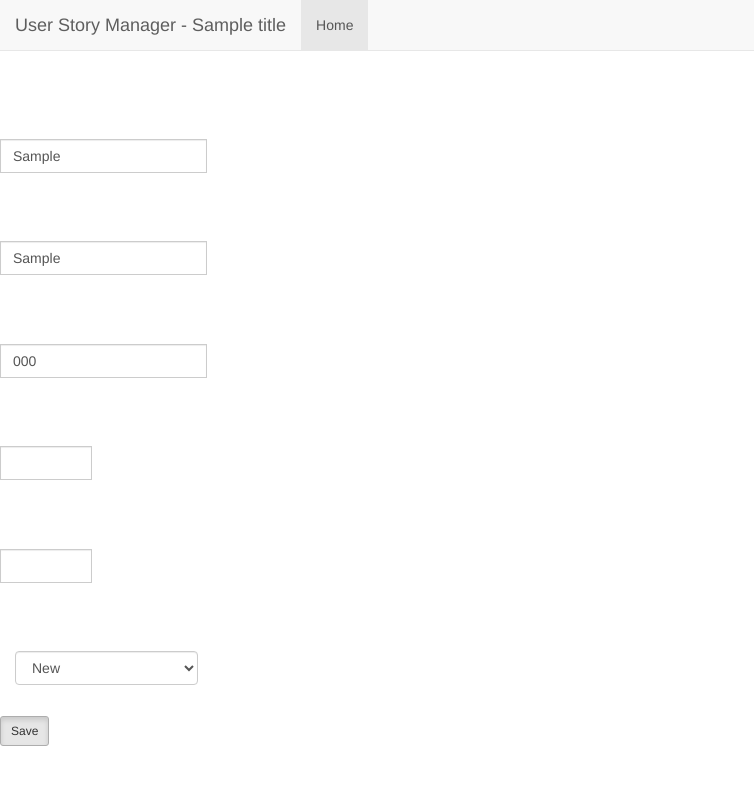
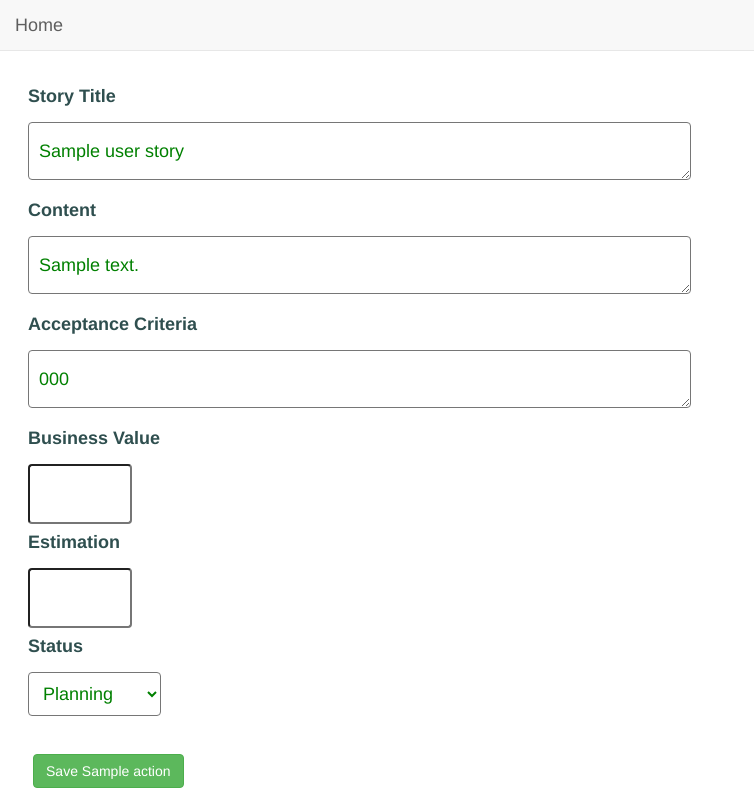
Before and after one commit to DorciM/user-story-manager-Dorcim, a Flask app: template templates/form.html in a window 1280 px wide. Shown: the whole page, without its empty margins (0-754 px from the left). Run offline with Flask 2, Linux system fonts and the light colour scheme; the template is opened without the code that fills it: most values are stand-ins (such as "Sample title", 1, 10 or a date in 2020); parts of the project's set-up code (start-up, migrations or seed data) failed here and were passed over; some libraries are stand-ins or nearby versions.

Commit message:
minor fix for update func

```diff
--- a/templates/form.html
+++ b/templates/form.html
@@ -1,86 +1,78 @@
 <!DOCTYPE html>
-<html lang="en">
+
 <head>
     <meta charset="utf-8">
-    <title>SPRINT REPORTER APP</title>
     <!-- Latest compiled and minified CSS -->
-    <link rel="stylesheet" href="https://bootswatch.com/darkly/bootstrap.min.css">
+    <link rel="stylesheet" href="https://bootswatch.com/sandstone/bootstrap.min.css">
 
     <!-- jQuery library -->
     <script src="https://ajax.googleapis.com/ajax/libs/jquery/1.12.4/jquery.min.js"></script>
 
     <!-- Latest compiled JavaScript -->
     <script src="http://maxcdn.bootstrapcdn.com/bootstrap/3.3.7/js/bootstrap.min.js"></script>
-    <link rel="stylesheet" type="text/css" href="/static/form_style.css">
-
+    <link rel="stylesheet" href="{{ url_for('static', filename='mystyle.css') }}">
 </head>
 
-<body style="padding-top: 70px">
-<div class="container">
-    <nav class="navbar navbar-default navbar-fixed-top">
-        <div class="container-fluid">
-            <div class="navbar-header">
-                <a class="navbar-brand" href="/">User Story Manager - {{ title }}</a>
-            </div>
-            <ul class="nav navbar-nav">
-                <li class="active"><a href="/list">Home</a></li>
-            </ul>
+<body style="padding-top: 50px">
+<nav class="navbar navbar-default navbar-fixed-top">
+    <div class="container-fluid">
+        <!-- Brand and toggle get grouped for better mobile display -->
+        <div class="navbar-header">
+            <a class="navbar-brand" href="/list">Home</a>
         </div>
-    </nav>
-</div>
 
-
-    <form action="/list" method="post">
-
-    <h3>Story title</h3>
-    <div class="input-group">
-        <input type="text" class="form-control" name="story_title" placeholder="Story Title"
-               aria-describedby="basic-addon1" required value={{user_story.story_title}}>
+    </div>
+</nav>
+<form action="/story/{{ user_story.id }}" method="post">
+    <div>
+        <label for="story_title">Story Title</label></br>
+        <textarea required name="story_title" rows="1" cols="60" id="story_title"
+                  placeholder="New Story">{{ user_story.story_title }}</textarea>
     </div>
 
-    <h3>Content</h3>
-    <div class="input-group">
-        <input type="text" class="form-control" name="content" placeholder="User story content"
-               aria-describedby="basic-addon1" required value={{user_story.content}}>
+    <div>
+        <label for="content">Content</label></br>
+        <textarea required name="content" rows="1" cols="60" id="content"
+                  placeholder="User Story">{{ user_story.content }}</textarea>
     </div>
 
-    <h3>Acceptance criteria</h3>
-    <div class="input-group">
-        <input type="text" class="form-control" name="acceptance_criteria" placeholder="Acceptance criteria"
-               aria-describedby="basic-addon1" required value={{user_story.acceptance_criteria}}>
+    <div>
+        <label for="acceptance_criteria">Acceptance Criteria</label></br>
+        <textarea required name="acceptance_criteria" rows="1" cols="60" id="acceptance_criteria"
+                  placeholder="Acceptance Criteria">{{ user_story.acceptance_criteria }}</textarea>
     </div>
 
-    <h3>Business value</h3>
-    <div class="input-group">
-        <input type="number" class="form-control" name="business_value" value={{user_story.business_value}}
-        min="100" max="1500" step="10"/>
+    <div>
+        <label for="business_value">Business Value</label><br>
+        <input required name="business_value" id="business_value" type="number"
+               value="{{ user_story.business_value  or 100 }}" min="100" max="1500" step="100">
     </div>
 
-    <h3>Estimation</h3>
-    <div class="input-group">
-        <input type="number" class="form-control" name="estimation" value={{user_story.estimation}}
-        min="0.5" max="40" step="0.5"/>
+    <div>
+        <label for="estimation">Estimation</label><br>
+        <input required name="estimation" id="estimation" type="number" value="{{ user_story.estimation  or 0.5 }}"
+               min="0.5" max="40" step="0.5">
     </div>
 
-    <h3>Status</h3>
-    <div class="form-group">
-        <div class="col-sm-2">
-        <select class="form-control" id="status" name="{{user_story.status}}">
-            <option>New</option>
-            <option>To Do</option>
-            <option>In Progress</option>
-            <option>Review</option>
-            <option>Done</option>
+    <div>
+        <label for="status">Status</label><br>
+        <select required name="status" id="status">
+            <option {{ "selected" if user_story.status == "planning" else "" }} value="planning">Planning</option>
+            <option {{ "selected" if user_story.status == "to do" else "" }}value="to do">To Do</option>
+            <option {{ "selected" if user_story.status == "in progress" else "" }}value="in progress">In progress
+            </option>
+            <option {{ "selected" if user_story.status == "review" else "" }}value="review">Review</option>
+            <option {{ "selected" if user_story.status == "done" else "" }}value="done">Done</option>
         </select>
-     </div>
-     </div>
+    </div>
     <br>
-    <br>
-    <br>
+    <div>
+        <label for="submit"></label>
+        <button name="submit" class="btn btn-success" type="submit" id="submit">Save {{ action }}</button>
+    </div>
 
-    <div>
-        <button class="btn btn-default btn-sm active" id="save" type="submit">Save</button>
-    </div>
-     </form>
+</form>
+
 </body>
+
 </html>
```
Also changed, not shown: templates/list.html (+39 -45 lines).
